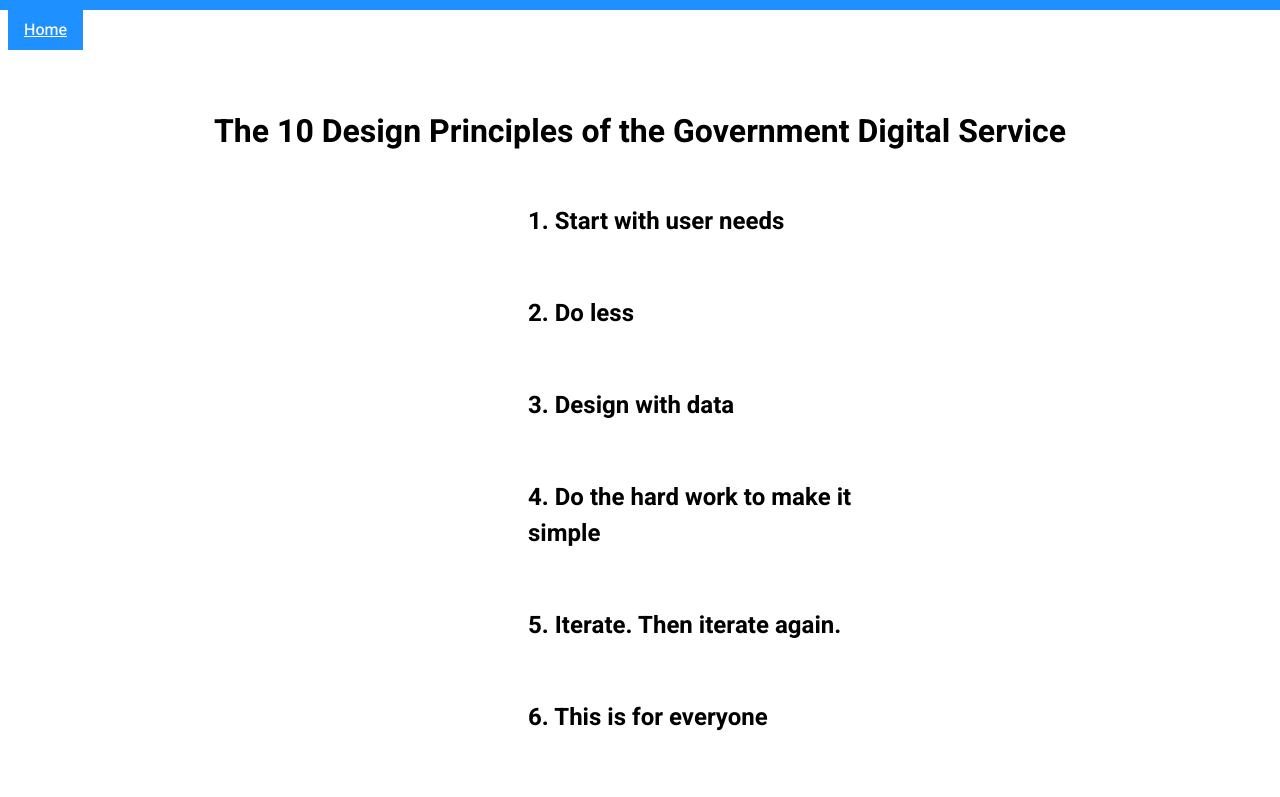
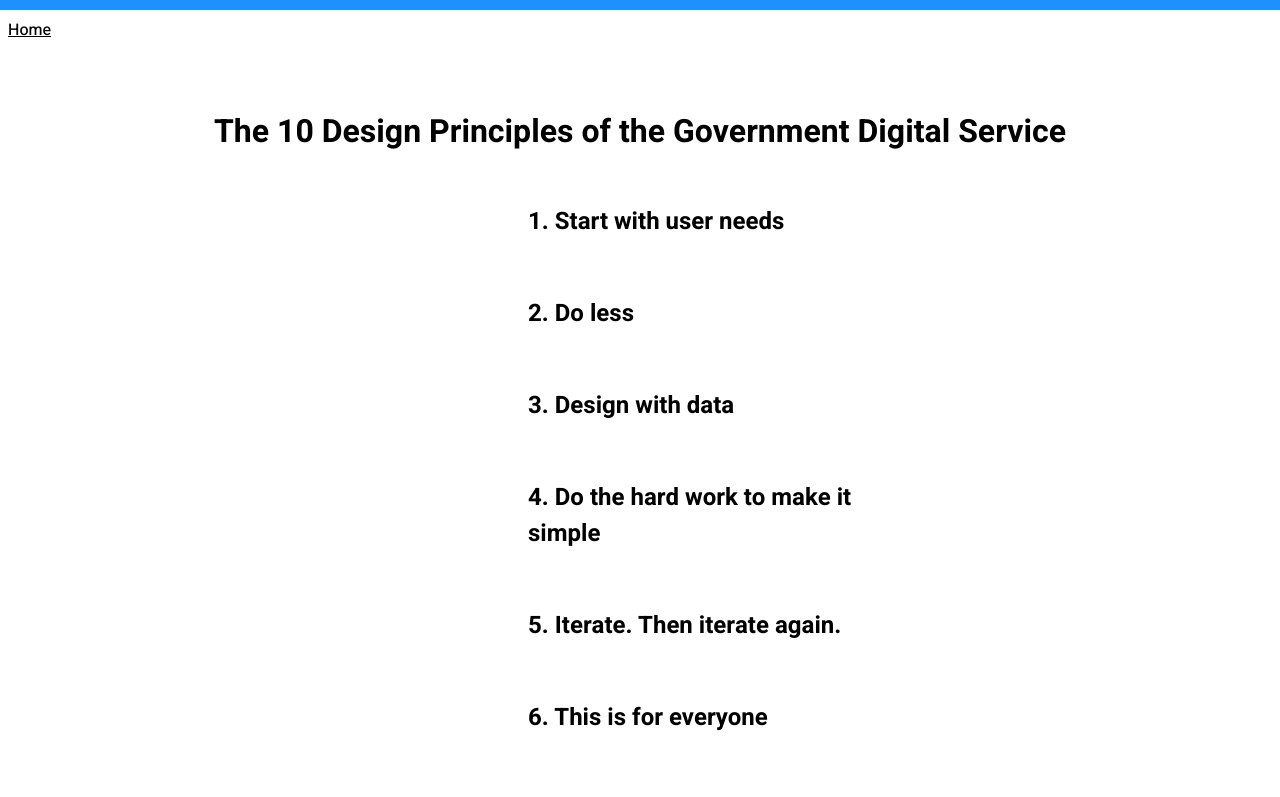
Before and after one commit to ib-rim/blog, a Next.js app: page /posts/gds-principles in a window 1280 px wide. Shown: the top 797 px of the page. Built offline with nearby package versions, Linux system fonts and the light colour scheme.

Commit message:
Simplified navigation style

```diff
--- a/src/styles/Navigation.module.css
+++ b/src/styles/Navigation.module.css
@@ -13,7 +13,5 @@
 }
 
 .navigationLink {
-    color: white;
-    background-color: #1e90ff;
-    padding: 1em 1em 0.5em;
+    color: black;
 }
```
